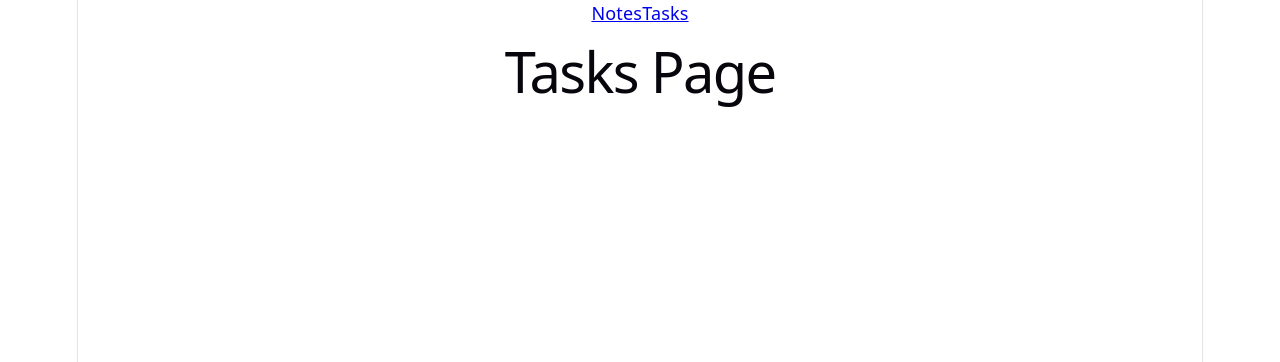
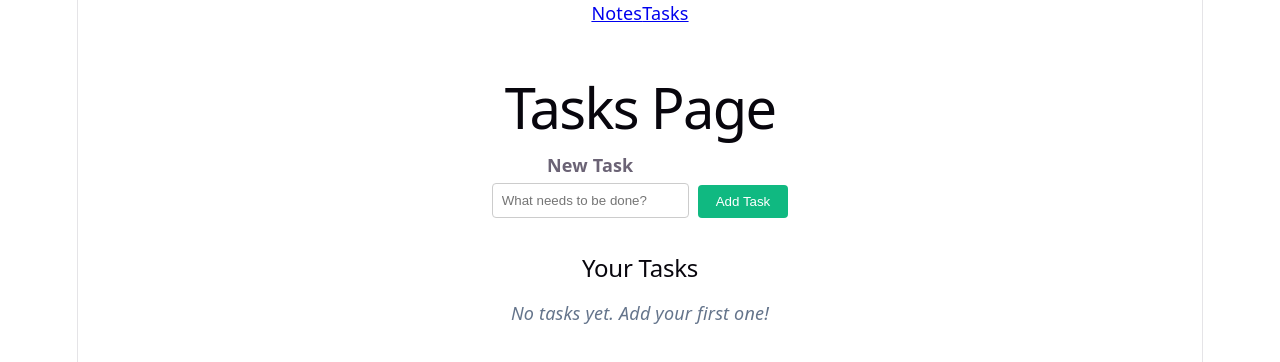
Before and after one commit to Roshann78/todo-notes-app, a React app in the folder frontend/: page /tasks in a window 1280 px wide. Shown: the top 362 px of the page. Built offline with nearby package versions, Linux system fonts and the light colour scheme; the HTML template or start-up script is replaced by a standard one.

Commit message:
feat: implement full task functionality with add, delete, toggle, and localStorage

```diff
--- /dev/null
+++ b/frontend/src/components/TaskForm.jsx
@@ -0,0 +1,39 @@
+import { useState } from 'react';
+
+const TaskForm = ({ onAddTask }) => {
+  const [title, setTitle] = useState('');
+
+  const handleSubmit = (e) => {
+    e.preventDefault();
+    if (!title.trim()) return; // Prevent empty tasks
+
+    onAddTask(title.trim());
+    setTitle(''); // Clear input
+  };
+
+  return (
+    <form onSubmit={handleSubmit} className="task-form" style={{ display: 'flex', gap: '0.5rem', maxWidth: '600px', marginBottom: '2rem', alignItems: 'flex-end' }}>
+      <div style={{ display: 'flex', flexDirection: 'column', gap: '0.25rem', flexGrow: 1 }}>
+        <label htmlFor="title" style={{ fontWeight: 'bold' }}>New Task</label>
+        <input
+          type="text"
+          id="title"
+          name="title"
+          value={title}
+          onChange={(e) => setTitle(e.target.value)}
+          placeholder="What needs to be done?"
+          style={{ padding: '0.5rem', borderRadius: '4px', border: '1px solid #ccc' }}
+          required
+        />
+      </div>
+      <button
+        type="submit"
+        style={{ padding: '0.5rem 1rem', cursor: 'pointer', backgroundColor: '#10b981', color: 'white', border: 'none', borderRadius: '4px', height: 'fit-content' }}
+      >
+        Add Task
+      </button>
+    </form>
+  );
+};
+
+export default TaskForm;
--- /dev/null
+++ b/frontend/src/components/TaskItem.jsx
@@ -0,0 +1,45 @@
+const TaskItem = ({ task, onToggle, onDelete }) => {
+  const formattedDate = new Date(task.createdAt).toLocaleDateString(undefined, {
+    month: 'short', day: 'numeric'
+  });
+
+  return (
+    <article
+      className="task-item"
+      style={{
+        display: 'flex', alignItems: 'center', justifyContent: 'space-between',
+        border: '1px solid #e2e8f0', padding: '0.75rem', borderRadius: '8px',
+        marginBottom: '0.5rem', backgroundColor: '#f8fafc',
+        opacity: task.isCompleted ? 0.7 : 1
+      }}
+    >
+      <div style={{ display: 'flex', alignItems: 'center', gap: '1rem', overflow: 'hidden' }}>
+        <input
+          type="checkbox"
+          checked={task.isCompleted}
+          onChange={onToggle}
+          style={{ width: '1.25rem', height: '1.25rem', cursor: 'pointer' }}
+        />
+        <div style={{ display: 'flex', flexDirection: 'column' }}>
+          <h3 style={{
+            margin: 0, fontSize: '1.1rem',
+            textDecoration: task.isCompleted ? 'line-through' : 'none',
+            color: task.isCompleted ? '#64748b' : 'inherit'
+          }}>
+            {task.title}
+          </h3>
+          <span style={{ fontSize: '0.75rem', color: '#94a3b8' }}>{formattedDate}</span>
+        </div>
+      </div>
+      <button
+        type="button"
+        onClick={onDelete}
+        style={{ cursor: 'pointer', backgroundColor: 'transparent', color: '#ef4444', border: '1px solid #ef4444', borderRadius: '4px', padding: '0.25rem 0.5rem', marginLeft: '1rem' }}
+      >
+        Delete
+      </button>
+    </article>
+  );
+};
+
+export default TaskItem;
--- /dev/null
+++ b/frontend/src/components/TaskList.jsx
@@ -0,0 +1,30 @@
+import TaskItem from './TaskItem';
+
+const TaskList = ({ tasks, onToggleTask, onDeleteTask }) => {
+  if (!tasks || tasks.length === 0) {
+    return (
+      <section className="task-list" style={{ marginTop: '2rem' }}>
+        <h2 style={{ marginBottom: '1rem' }}>Your Tasks</h2>
+        <p style={{ color: '#64748b', fontStyle: 'italic' }}>No tasks yet. Add your first one!</p>
+      </section>
+    );
+  }
+
+  return (
+    <section className="task-list" style={{ marginTop: '2rem' }}>
+      <h2 style={{ marginBottom: '1rem' }}>Your Tasks</h2>
+      <div className="tasks-container" style={{ display: 'flex', flexDirection: 'column' }}>
+        {tasks.map(task => (
+          <TaskItem
+            key={task.id}
+            task={task}
+            onToggle={() => onToggleTask(task.id)}
+            onDelete={() => onDeleteTask(task.id)}
+          />
+        ))}
+      </div>
+    </section>
+  );
+};
+
+export default TaskList;
--- a/frontend/src/pages/TasksPage.jsx
+++ b/frontend/src/pages/TasksPage.jsx
@@ -1,5 +1,46 @@
+import { useState, useEffect } from 'react';
+import TaskForm from '../components/TaskForm';
+import TaskList from '../components/TaskList';
+import { getTasks, saveTasks, generateId } from '../utils/localStorage';
+
 const TasksPage = () => {
-  return <h1>Tasks Page</h1>;
+  const [tasks, setTasks] = useState(() => getTasks());
+
+  useEffect(() => {
+    saveTasks(tasks);
+  }, [tasks]);
+
+  const handleAddTask = (title) => {
+    const newTask = {
+      id: generateId(),
+      title,
+      isCompleted: false,
+      createdAt: new Date().toISOString()
+    };
+    setTasks(prev => [newTask, ...prev]);
+  };
+
+  const handleToggleTask = (id) => {
+    setTasks(prev => prev.map(task =>
+      task.id === id ? { ...task, isCompleted: !task.isCompleted } : task
+    ));
+  };
+
+  const handleDeleteTask = (id) => {
+    setTasks(prev => prev.filter(task => task.id !== id));
+  };
+
+  return (
+    <div style={{ padding: '2rem', maxWidth: '800px', margin: '0 auto' }}>
+      <h1>Tasks Page</h1>
+      <TaskForm onAddTask={handleAddTask} />
+      <TaskList
+        tasks={tasks}
+        onToggleTask={handleToggleTask}
+        onDeleteTask={handleDeleteTask}
+      />
+    </div>
+  );
 };
 
 export default TasksPage;
```
